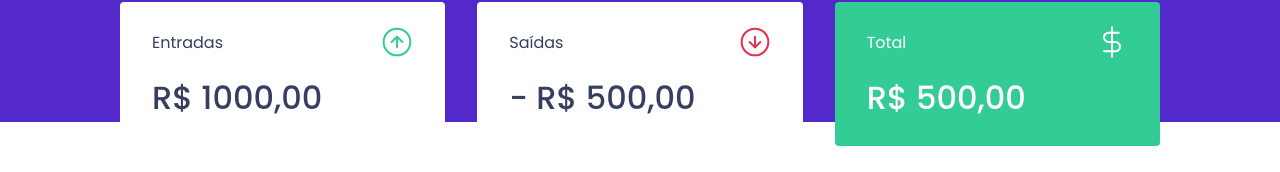
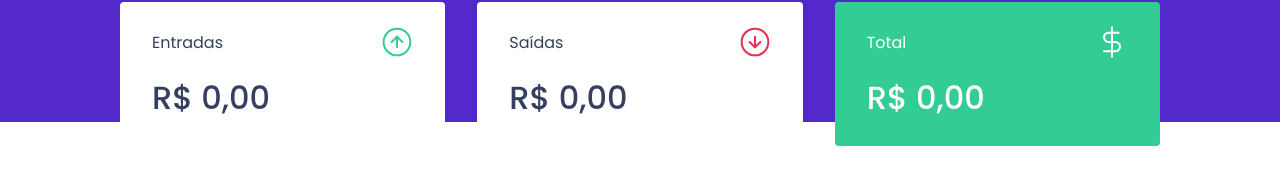
Before and after one commit to wanderson648/projeto-ignite-dtmoney, a React (Create React App) app: page / in a window 1280 px wide. Shown: the part 150-322 px from the top of the page. Built offline with nearby package versions, Linux system fonts and the light colour scheme; no server answers; what miragejs would draw is missing.

Commit message:
Calculando resumo do summary

```diff
--- a/src/components/Summary/index.tsx
+++ b/src/components/Summary/index.tsx
@@ -10,7 +10,21 @@
 export function Summary() {
   const { transactions } = useContext(TransactionsContext);
 
-  console.log(transactions);
+ const summary = transactions.reduce((acc, transaction) => {
+    if (transaction.type === 'deposit') {
+      acc.deposits += transaction.amount;
+      acc.total += transaction.amount;
+    } else {
+      acc.withdraws += transaction.amount;
+      acc.total -= transaction.amount;
+    }
+
+    return acc;
+ }, {
+   deposits: 0,
+   withdraws: 0,
+   total: 0
+ })
 
   return (
     <Container>
@@ -19,21 +33,36 @@
           <p>Entradas</p>
           <img src={incomeImg} alt=""/>
         </header>
-        <strong>R$ 1000,00</strong>
+        <strong>
+          {new Intl.NumberFormat('pt-BR', {
+            style: 'currency',
+            currency: 'BRL'
+          }).format(summary.deposits)}
+        </strong>
       </div>
       <div>
         <header>
           <p>Saídas</p>
           <img src={outcomeImg} alt=""/>
         </header>
-        <strong>- R$ 500,00</strong>
+        <strong>
+          {new Intl.NumberFormat('pt-BR', {
+            style: 'currency',
+            currency: 'BRL'
+          }).format(summary.withdraws)}
+        </strong>
       </div>
       <div className="highlight-background">
         <header>
           <p>Total</p>
           <img src={totalImg} alt=""/>
         </header>
-        <strong>R$ 500,00</strong>
+        <strong>
+          {new Intl.NumberFormat('pt-BR', {
+            style: 'currency',
+            currency: 'BRL'
+          }).format(summary.total)}
+        </strong>
       </div>
     </Container>
   )
```
